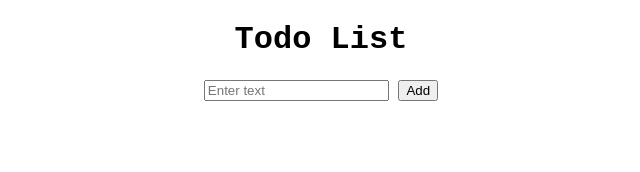
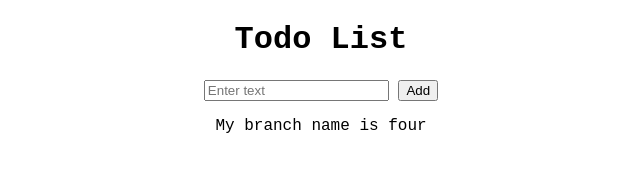
Before and after one commit to Ajibare/Lesson, a plain HTML site: page index.html in a window 1280 px wide. Shown: the whole page, without its empty margins (319-959 px from the left). Drawn offline with Linux system fonts and the light colour scheme.

Commit message:
work on the index file: add paragraph

```diff
--- a/index.html
+++ b/index.html
@@ -14,6 +14,9 @@
     <ul id="todo-list">    </ul>
 
 
+    <p>My branch name is four </p>
+
+
     <script src="script.js"></script>
 </body>
 </html>
```
